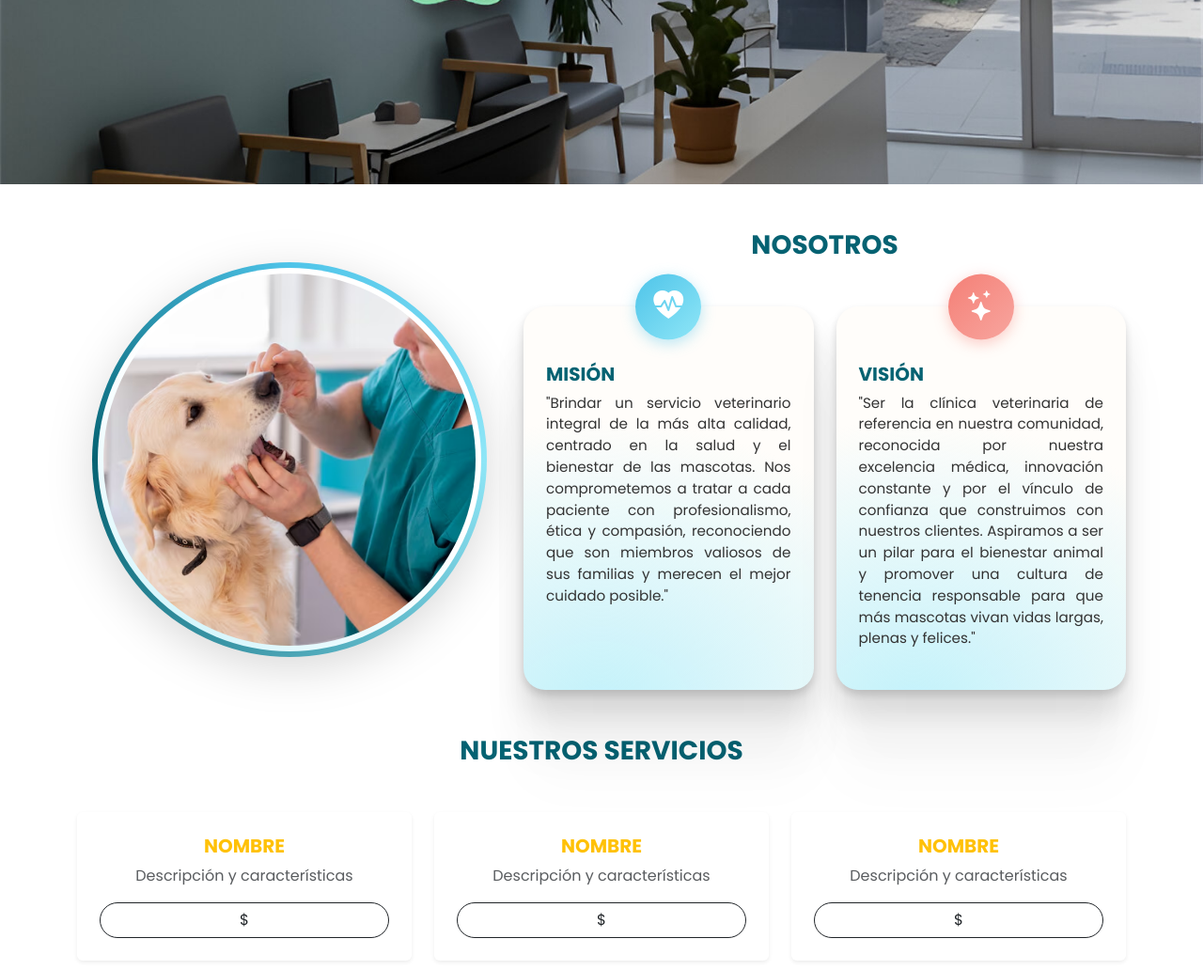
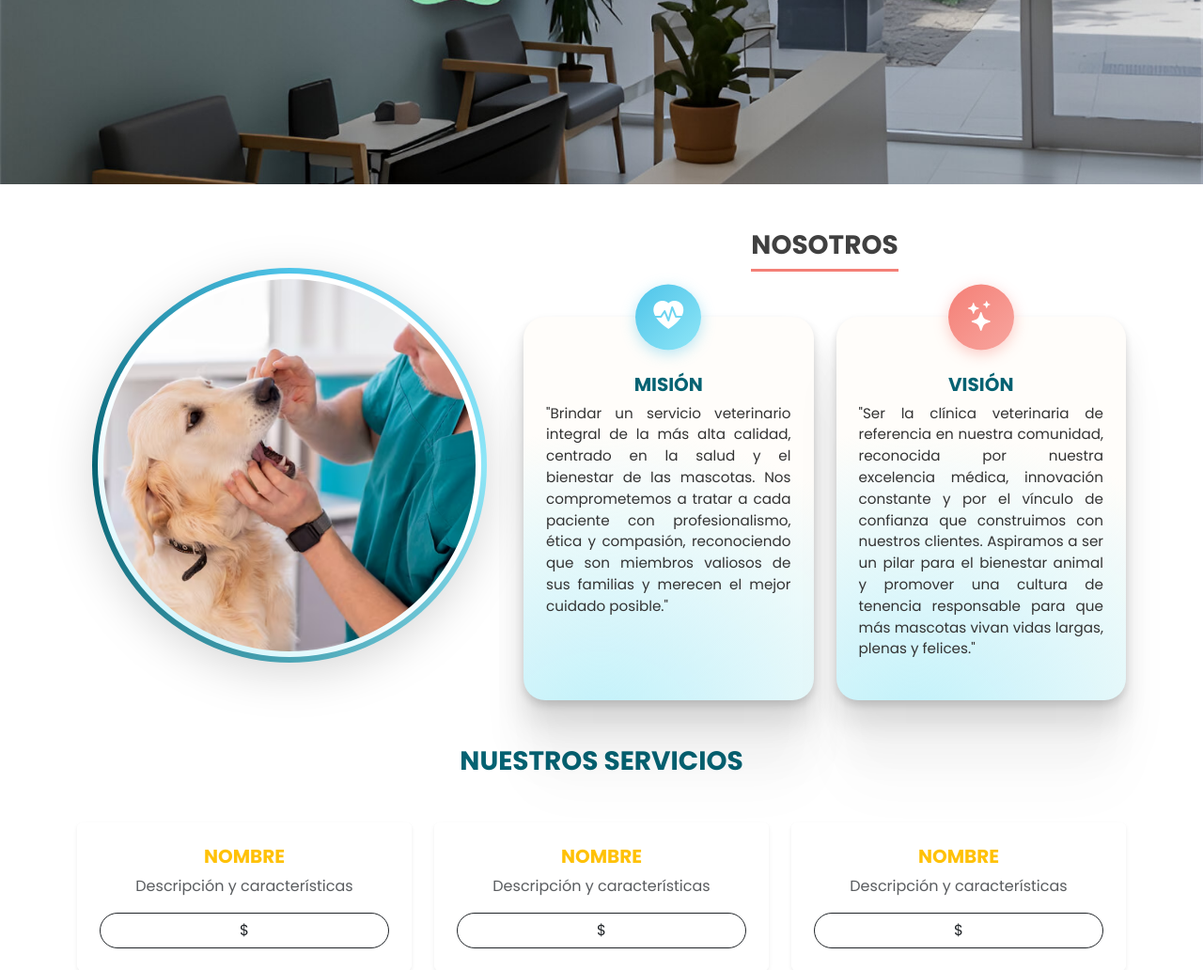
Before and after one commit to anagatuna/PIA_Eq1, a Django app: page / in a window 1280 px wide. Shown: the part 667-1699 px from the top of the page at 94% size. Run offline with Django 5.2, Linux system fonts and the light colour scheme; data comes from the database, SQL or seed files in the repository.

Commit message:
ya ahora si nosotros d

```diff
--- a/veterinaria/app/static/css/style.css
+++ b/veterinaria/app/static/css/style.css
@@ -37,6 +37,21 @@ body {
 }
 
 /* ====== Cards Nosotros ====== */
+#nosotros{
+  border-bottom: 3px solid #F47F76;
+  color: #404040;
+  font-weight: bold;
+  display: inline-block;
+  padding-bottom: 0.5rem;
+  margin-bottom: 1.5rem;
+  border-bottom: 3px solid #F47F76;
+}
+
+/* centrado */
+.section-nosotros {
+  text-align: center;
+}
+
 .card-nosotros{
   position:relative;
   background:
--- a/veterinaria/app/templates/index.html
+++ b/veterinaria/app/templates/index.html
@@ -21,7 +21,7 @@
     <section class="hero-section"></section>
 
     <!-- Nosotros -->
-    <section class="container my-5">
+    <section class="container my-5 section-nosotros">
         <div class="row align-items-center justify-content-center g-4">
             <!-- Imagen con aro degradado -->
             <div class="col-lg-5 text-center">
@@ -32,7 +32,7 @@
             </div>
 
             <div class="col-lg-7">
-                <h3 class="text-center mb-5 fw-bold" id="nosotros">NOSOTROS</h3>
+                <h3 class="text-center mb-5" id="nosotros">NOSOTROS</h3>
 
                 <div class="row g-4">
                     <!-- Misión -->
```
